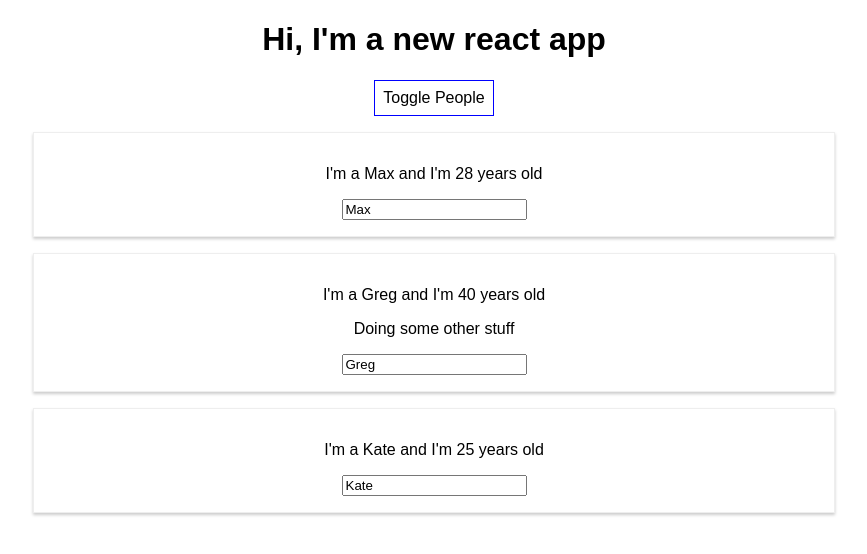
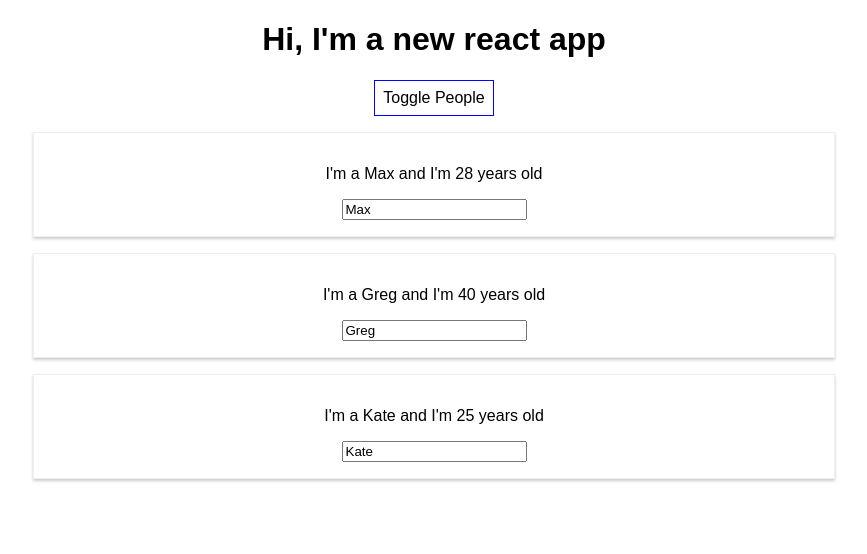
Before and after one commit to acieplinski/react-course, a React (Create React App) app: page / in a window 1280 px wide. Both pictures are taken after a click on the button "Toggle People". Shown: the top 554 px of the page, without its empty margins (206-1073 px from the left). Built offline with nearby package versions, Linux system fonts and the light colour scheme.

Commit message:
rendering the list with map function

```diff
--- a/src/App.js
+++ b/src/App.js
@@ -54,17 +54,11 @@
     if (this.state.showPersons) {
       persons = (
         <div>
-          <Person
-            name={this.state.persons[0].name}
-            age={this.state.persons[0].age} />
-          <Person
-            name={this.state.persons[1].name}
-            age={this.state.persons[1].age}
-            click={this.switchNameHandler.bind(this, 'Max!')}
-            changed={this.nameChangedHandler}>Doing some other stuff</Person>
-          <Person
-            name={this.state.persons[2].name}
-            age={this.state.persons[2].age} />
+          {this.state.persons.map(person => {
+            return <Person
+              name={person.name}
+              age={person.age} />
+          })}
         </div>
       )
     }
```
